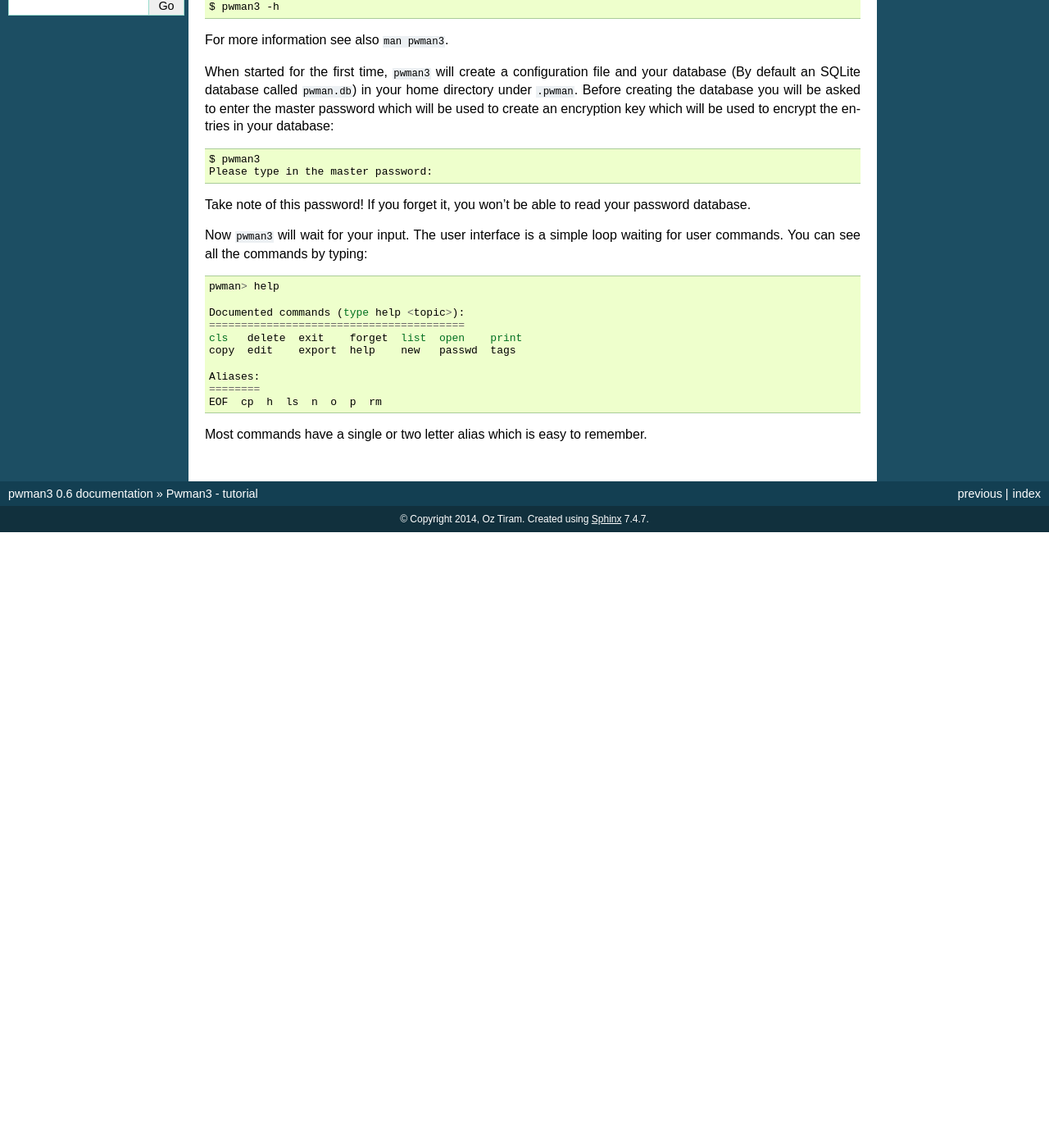
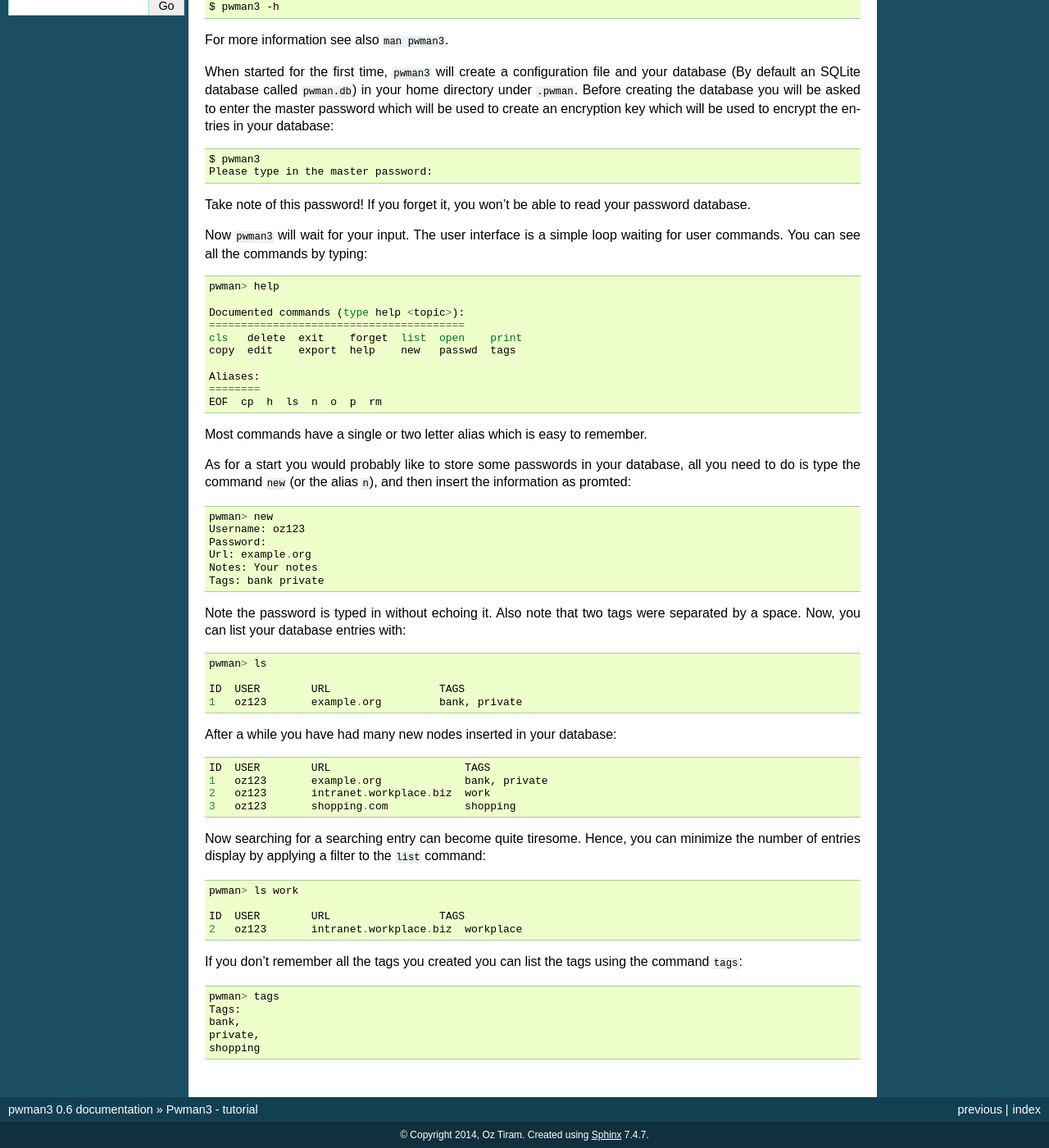
Before and after one commit to pwman3/pwman3, a Sphinx documentation site: the page built from docs/source/tutorial.rst, in a window 1280 px wide and 1400 px high, scrolled down 214 px. Shown: the whole window at 82% size. Built offline with Sphinx 7.4.7, drawn with Linux system fonts in a browser that asks for light colours; before the commit the page ends 900 px from its top, so only the background shows below that.

Commit message:
Add more meat to documentation
[ci skip]

```diff
--- a/docs/source/tutorial.rst
+++ b/docs/source/tutorial.rst
@@ -39,3 +39,48 @@
     EOF  cp  h  ls  n  o  p  rm
 
 Most commands have a single or two letter alias which is easy to remember.
+
+As for a start you would probably like to store some passwords in your database, all
+you need to do is type the command ``new`` (or the alias ``n``), and then insert the information
+as promted::
+
+    pwman> new
+    Username: oz123
+    Password:
+    Url: example.org
+    Notes: Your notes
+    Tags: bank private
+
+Note the password is typed in without echoing it. Also note that two tags were
+separated by a space. Now, you can list your database entries with::
+
+    pwman> ls
+
+    ID  USER        URL                 TAGS
+    1   oz123       example.org         bank, private
+
+After a while you have had many new nodes inserted in your database::
+
+
+    ID  USER        URL                     TAGS
+    1   oz123       example.org             bank, private
+    2   oz123       intranet.workplace.biz  work
+    3   oz123       shopping.com            shopping
+
+Now searching for a searching entry can become quite tiresome. Hence, you can
+minimize the number of entries display by applying a filter to the ``list``
+command::
+
+    pwman> ls work
+
+    ID  USER        URL                 TAGS
+    2   oz123       intranet.workplace.biz  workplace
+
+If you don't remember all the tags you created you can list the tags using the
+command ``tags``::
+
+    pwman> tags
+    Tags:
+    bank,
+    private,
+    shopping
```
